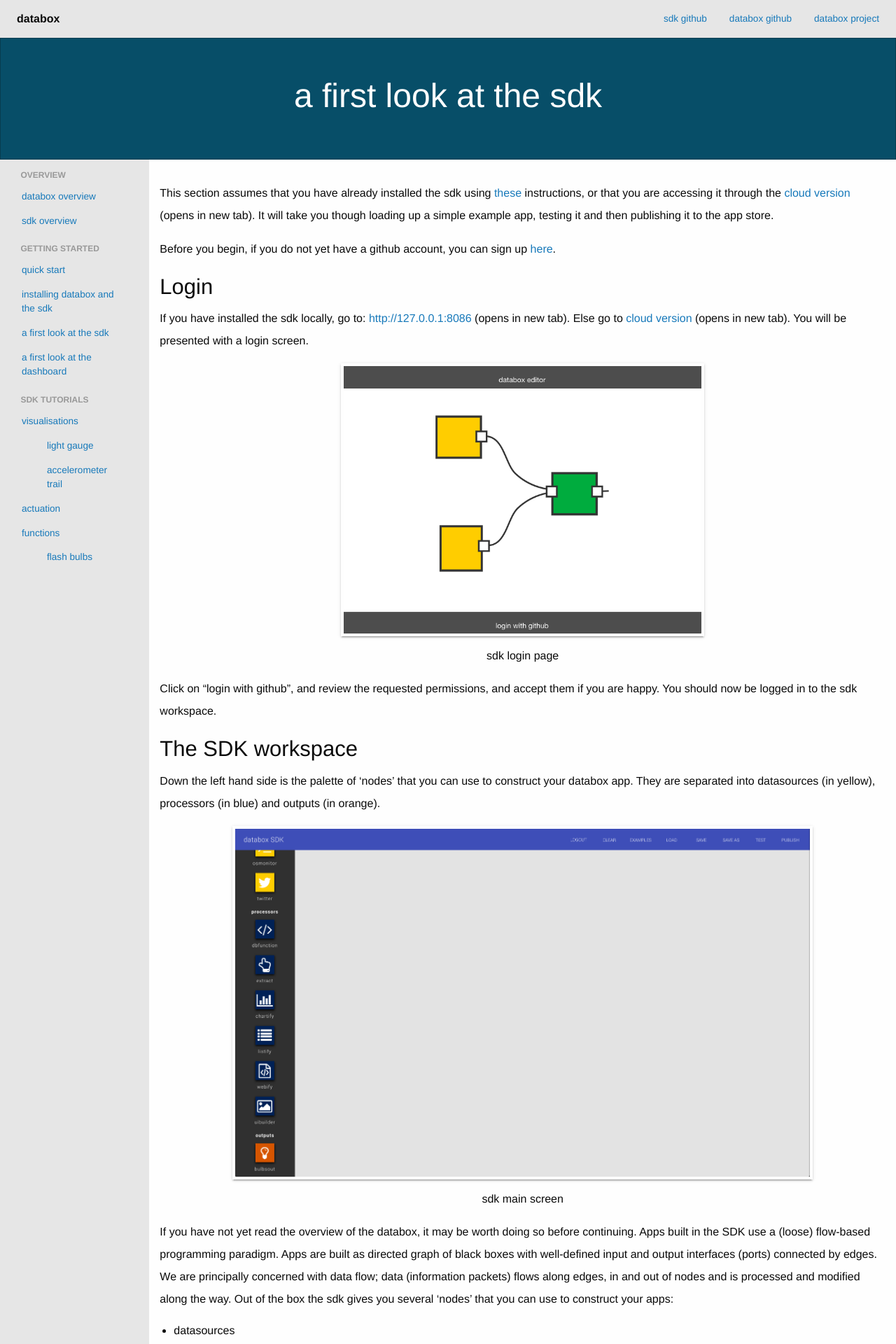
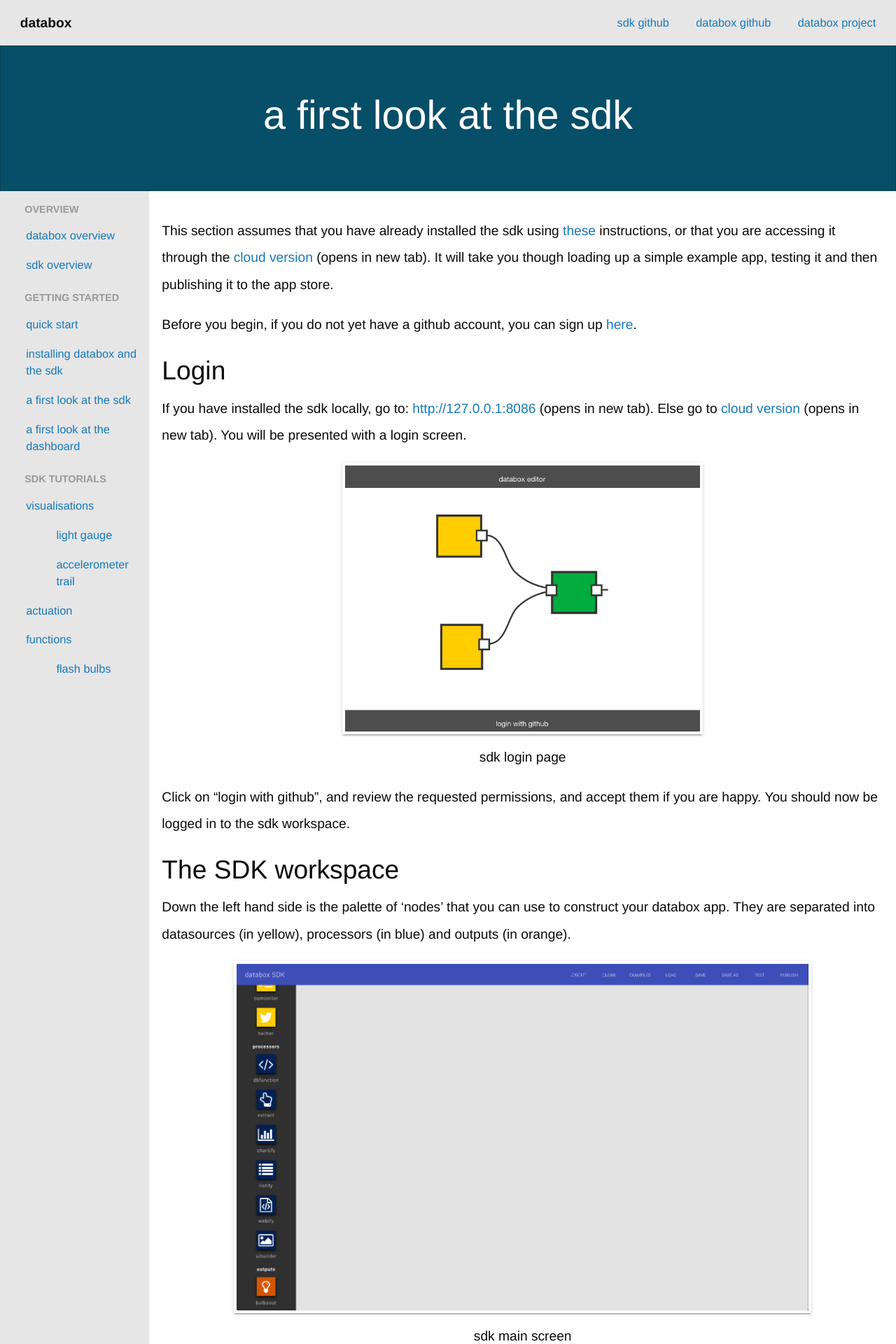
Before and after one commit to tlodge/databox-sdk-tutorial, a Jekyll site: the page built from gettingstarted/sdk/index.md, in a window 1280 px wide. Shown: the top 1920 px of the page at 70% size. Built offline with Jekyll 4.4.1, drawn with Linux system fonts in a browser that asks for light colours; some of the changed text lies outside the part shown.

Commit message:
cp commit

```diff
--- a/css/foundation/docs.css
+++ b/css/foundation/docs.css
@@ -1,4 +1,7 @@
 
+html{
+	font-size: 1.2em;
+}
 
 .fullheight {
 	height: 100%;
--- a/gettingstarted/sdk/index.md
+++ b/gettingstarted/sdk/index.md
@@ -27,11 +27,11 @@ Down the left hand side is the palette of 'nodes' that you can use to construct
   <figcaption class="figure-caption text-center">sdk main screen</figcaption>
 </figure>
 
-If you have not yet read the overview of the databox, it may be worth doing so before continuing.  Apps built in the SDK use a (loose) flow-based programming paradigm.  Apps are built as directed graph of black boxes with well-defined input and output interfaces (ports) connected by edges. We are principally concerned with data flow; data (information packets) flows along edges, in and out of nodes and is processed and modified along the way.  Out of the box the sdk gives you several 'nodes' that you can use to construct your apps:
+If you have not yet read the overview of the databox, it may be worth doing so before continuing.  Apps built in the SDK use a (loose) flow-based programming paradigm.  Apps are built as a directed graph of black boxes with input and output interfaces (ports) connected by edges. We are principally concerned with data flow; data (information packets) flows along edges, in and out of nodes and is processed and modified along the way.  Out of the box the sdk gives you several 'node' types that you can use to construct your apps:
 
 - datasources
 
-**Datasources** are originators of data (e.g. iot devices such as smartplugs or bulbs, social media data feeds, system logs, webcam images and so on).   They will typically just have a single output on which they send data.  Data sources may create different data depending on how they are configured.  For example the sensingkit datasource can be configured to to emit data for a range of onboard sensors, including accelerometer, light, audio and bluetooth scans.  The data schema will vary according to the specifics of how a datasource is configured.
+**Datasources** are originators of data (e.g. iot devices such as smartplugs or bulbs, social media data feeds, system logs, webcam images and so on).   They will typically have a single output on which they send data.  Data sources may create different data depending on how they are configured.  For example the sensingkit datasource can be configured to to emit data for a range of onboard sensors, including accelerometer, light, audio and bluetooth scans.  The data schema will vary according to the specifics of how a datasource is configured.
 
 - processors
 
@@ -39,14 +39,15 @@ If you have not yet read the overview of the databox, it may be worth doing so b
 
 - outputs
 
-**Outputs** are the endpoints of a flow, they with typically perform some kind of actuation (turn a bulb on, send a tweet) or display (present a visualisation, graph etc).  We currently support a limited set of output nodes; anything that needs to output data (charts, visulisations, html, text) will use the 'app' node.  If you want to actuate [philips hue bulbs](https://www.philips.co.uk/c-m-li/hue), you can use the bulbsout node, and if you want to turn smart plugs on/off you can use the plugout output which works with [tplink smart plugs](http://uk.tp-link.com/products/details/cat-5258_HS100.html).
+**Outputs** are the endpoints of a flow, they with typically perform some kind of actuation (turn a bulb on, send a tweet) or display (present a visualisation, graph etc).  We currently support a limited set of output nodes; anything that needs to output data (charts, visualisations, html, text) will use the 'app' node.  If you want to actuate [Philips Hue Bulbs](https://www.philips.co.uk/c-m-li/hue), you can use the **bulbsout** node, and if you want to turn smart plugs on/off you can use the **plugout** output which works with [TPLink Smart Plugs](http://uk.tp-link.com/products/details/cat-5258_HS100.html).
 
 
 There are also a couple of special nodes that do not fit into the categories above.  The **inject** node (in red) resembles a datastore; it can be use to one-off or peridoic events, perhaps to kick start an app or undertake a periodic task.
 
-The **debugger** node is used during testing; it allows a developer to inspect the data output from a node; the all debugger nodes are automatically stripped out when an app is published.
+The **debugger** node is used during testing; it allows a developer to inspect the data output from a node; debugger nodes are automatically stripped out when an app is published.
 
-All nodes in the SDK provide interfaces for configuration - these can be very rich, and may operate as comprehensive tools in their own right.   For example the 'uibuilder' processing node provides a vector-based graphs tool for attaching incoming data to components of an svg image.  Nodes also come with comprehensive help; perhaps the most important is an overview of the data schemas that they expect and/or output.
+All nodes in the SDK provide interfaces for configuration - these can be very rich, and may operate as comprehensive tools in their own right.   For example the 'uibuilder' processing node provides a vector-based graphics tool for attaching incoming data to components of an image.  Nodes also come with context-sensitive help; perhaps the most important is an overview of the data schemas that they expect and/or output.
+
 ### Running an example app
 
 Now let's load up an example app.  Each of the example apps correspond to tutorials in the SDK TUTORIAL section of this guide.  Click on EXAMPLES on the main toolbar, and you will be presented with a list.
@@ -56,7 +57,7 @@ Now let's load up an example app.  Each of the example apps correspond to tutori
   <figcaption class="figure-caption text-center">example repos</figcaption>
 </figure>
 
-Click on the **databox.tutorial-monitor-chart**.  This will open a new 4-node flow in the workspace.  Already it is possible to get some indication of what the app does.  The yellow **osmonitor** node is feeding data into a **chart** (processor) node and a **debug** node.  And finally the chart node feeds data into the app (output) node.  The app node is simply a display output; it will display data on a screen on the databox dashboard.
+Click on the **databox.tutorial-freememory**.  This will open a new 4-node flow in the workspace.  By looking at the flow, it is already possible to get some idea of what the app does.  The yellow **osmonitor** node is feeding data into a **chart** (processor) node and a **debug** node.  Finally the chart node is feeding data into the app (output) node.  The app node is simply a display output; it will display data on a screen on the databox dashboard.
 
 <figure class="figure">
   <img class="thumbnail" src="/images/gettingstarted/sdk/exampleflow.png" width="50%" alt="example flow">
```
Also changed, not shown: 3 other files.
